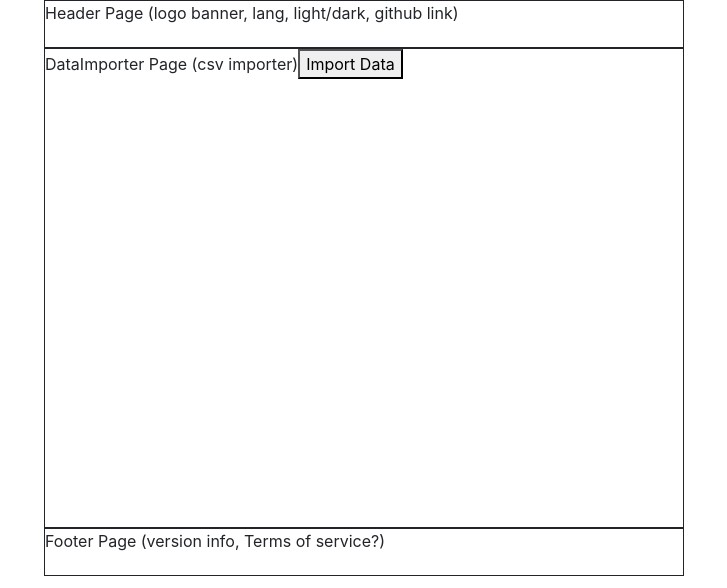
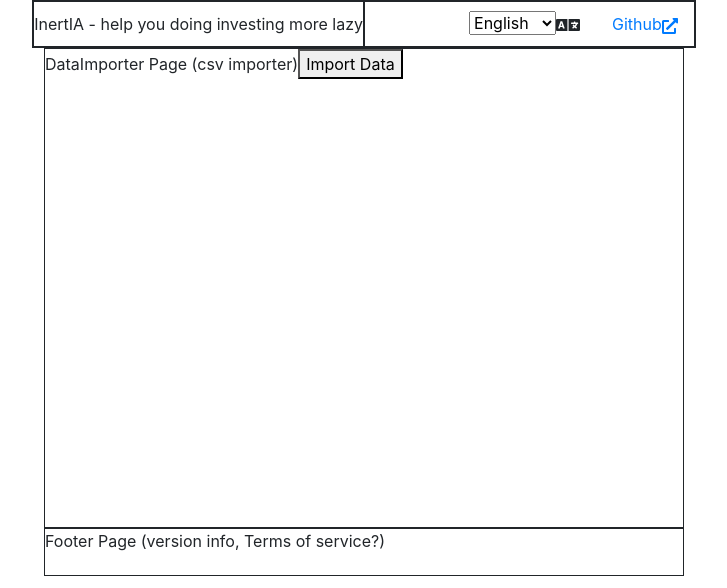
Before and after one commit to hjcian/inertia-web, a React (Create React App) app: page / in a window 1280 px wide. Shown: the top 588 px of the page, without its empty margins (276-1003 px from the left). Built offline with nearby package versions, Linux system fonts and the light colour scheme.

Commit message:
feat(lang): use react-context to build lang context

```diff
--- a/package.json
+++ b/package.json
@@ -8,6 +8,7 @@
     "@testing-library/user-event": "^12.8.3",
     "react": "^17.0.2",
     "react-dom": "^17.0.2",
+    "react-icons": "^4.2.0",
     "react-router-dom": "^5.2.0",
     "react-scripts": "4.0.3",
     "semantic-ui-css": "^2.4.1",
--- a/src/Pages/App.css
+++ b/src/Pages/App.css
@@ -15,6 +15,26 @@
     border: 1px solid;
 }
 
+.Header {
+    display: grid;
+    grid-template-columns: 1fr 1fr;
+}
+
+.HeaderLeft, .HeaderRight {
+    border: 1px solid ;
+    display: flex;
+    align-items: center;
+}
+
+.HeaderRight {
+    justify-content: flex-end;
+}
+
+.HeaderRightItem {
+    margin-right: 1em;
+    margin-left: 1em;
+}
+
 .Content {
     min-height: 30em;
 }
--- a/src/Pages/App.js
+++ b/src/Pages/App.js
@@ -2,16 +2,19 @@ import Header from './Header/Header'
 import Footer from './Footer/Footer'
 import Content from './Content/Content'
 import { ProvideHoldings } from '../global/HoldingsContext'
+import { ProvideLang } from '../global/LanguageContext'
 import './App.css'
 
 function App () {
   return (
     <div className='App'>
-      <Header />
-      <ProvideHoldings>
-        <Content />
-      </ProvideHoldings>
-      <Footer />
+      <ProvideLang>
+        <Header />
+        <ProvideHoldings>
+          <Content />
+        </ProvideHoldings>
+        <Footer />
+      </ProvideLang>
     </div>
   )
 }
--- a/src/Pages/Header/Header.js
+++ b/src/Pages/Header/Header.js
@@ -1,7 +1,38 @@
+import { FaExternalLinkAlt, FaLanguage } from 'react-icons/fa'
+import { useLang, supportedLangs } from '../../global/LanguageContext'
+
 const Header = () => {
+  const { lang, switchLang } = useLang()
+  const { Header } = lang
+  const handleLangSelect = (e) => {
+    switchLang(e.target.value)
+  }
+
   return (
     <div className='Header'>
-      Header Page (logo banner, lang, light/dark, github link)
+      <div className='HeaderLeft'>
+        {Header.left}
+      </div>
+      <div className='HeaderRight'>
+        <div className='HeaderRightItem'>
+          <select onChange={handleLangSelect}>
+            {supportedLangs.map(({ code, text }) =>
+              <option key={code} value={code}>
+                {text}
+              </option>)}
+          </select>
+          <FaLanguage size='1.5em' />
+        </div>
+        <div className='HeaderRightItem'>
+          <a
+            href='https://github.com/hjcian/inertia-web'
+            target='_blank' rel='noreferrer'
+          >
+            Github
+            <FaExternalLinkAlt />
+          </a>
+        </div>
+      </div>
     </div>
   )
 }
--- a/src/global/HoldingsContext.js
+++ b/src/global/HoldingsContext.js
@@ -1,10 +1,10 @@
 import { createContext, useContext, useState } from 'react'
 
-const HoldingsContext = createContext()
+const holdingsContext = createContext()
 
 const useProvideHoldings = () => {
   const [holdings, setHoldings] = useState(null)
-  const updateHoldings = (holdings, cb) => {
+  const updateHoldings = (holdings, cb = () => {}) => {
     setHoldings(holdings)
     cb()
   }
@@ -14,12 +14,12 @@ const useProvideHoldings = () => {
 export const ProvideHoldings = ({ children }) => {
   const holdings = useProvideHoldings()
   return (
-    <HoldingsContext.Provider value={holdings}>
+    <holdingsContext.Provider value={holdings}>
       {children}
-    </HoldingsContext.Provider>
+    </holdingsContext.Provider>
   )
 }
 
 export const useHoldings = () => {
-  return useContext(HoldingsContext)
+  return useContext(holdingsContext)
 }
--- /dev/null
+++ b/src/global/LanguageContext.js
@@ -0,0 +1,58 @@
+import { createContext, useContext, useState } from 'react'
+
+const en = 'en'
+const zhtw = 'zh-TW'
+
+export const supportedLangs = [
+  { code: en, text: 'English' },
+  { code: zhtw, text: '繁體中文' }
+]
+
+// language data format
+//   langs = {
+//     <lang>: {
+//        <Component Name>: {
+//            <part>: <text>
+//        }
+//     }
+// }
+
+const langs = {
+  [en]: {
+    Header: {
+      left: 'InertIA - help you doing investing more lazy'
+    },
+    Holdings: {
+
+    }
+  },
+  [zhtw]: {
+    Header: {
+      left: 'InertIA - 幫助你用更懶的方式做指數投資'
+    }
+  }
+}
+
+const langContext = createContext()
+
+const useProvideLang = () => {
+  const [lang, setLang] = useState(langs.en)
+  const switchLang = (lang, cb = () => {}) => {
+    setLang(langs[lang])
+    cb()
+  }
+  return { lang, switchLang }
+}
+
+export const ProvideLang = ({ children }) => {
+  const lang = useProvideLang()
+  return (
+    <langContext.Provider value={lang}>
+      {children}
+    </langContext.Provider>
+  )
+}
+
+export const useLang = () => {
+  return useContext(langContext)
+}
```
Also changed, not shown: 2 other files (tests, documents, lock files or other folders).
